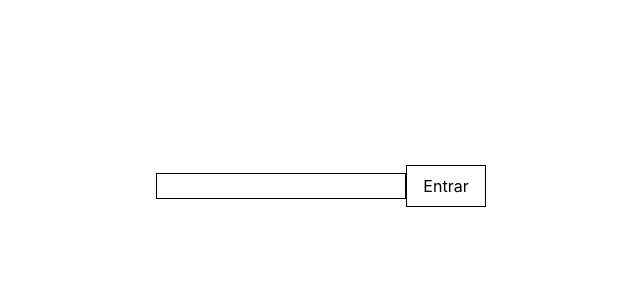
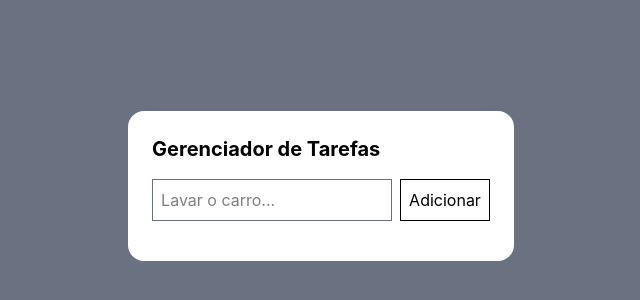
Before and after one commit to jeancarloslima/teste-012-typescript, a React (Vite) app: page / in a window 1280 px wide. Shown: the part 214-514 px from the top of the page, without its empty margins (319-959 px from the left). Built offline with nearby package versions, Linux system fonts and the light colour scheme.

Commit message:
Criando componente de Lista de Tarefas com Typescript

```diff
--- a/src/App.tsx
+++ b/src/App.tsx
@@ -1,16 +1,18 @@
 import LoginForm from "./components/LoginForm"
+import ToDoList from "./components/ToDoList"
 import UserCard from "./components/UserCard"
 import UserProfile from "./components/UserProfile"
 
 function App() {
 
   return (
-    <div className="w-screen min-h-screen flex items-center justify-center">
+    <div className="w-screen min-h-screen flex items-center justify-center bg-gray-500">
       {/* <UserCard name="Jean Lima" age={21} role="admin">
         <h4>Lista de coisas favoritas</h4>
       </UserCard> */}
       {/* <UserProfile /> */}
-      <LoginForm />
+      {/* <LoginForm /> */}
+      <ToDoList />
     </div>
   )
 }
--- /dev/null
+++ b/src/components/ToDoList/index.tsx
@@ -0,0 +1,68 @@
+import { useState, type ChangeEvent } from "react";
+
+interface Task {
+  id: string;
+  title: string;
+  completed: boolean;
+}
+
+export default function ToDoList() {
+  const [tasks, setTasks] = useState<Task[]>([]);
+  const [taskTitle, setTaksTitle] = useState("");
+
+  const handleCreateTaks = (event: React.SubmitEvent<HTMLFormElement>) => {
+    event.preventDefault();
+
+    if (!taskTitle.trim()) return;
+
+    const newTask: Task = {
+      id: crypto.randomUUID(),
+      title: taskTitle,
+      completed: false,
+    };
+
+    setTasks((state) => [...state, newTask]);
+    setTaksTitle("");
+  };
+
+  const handleInputChange = (event: ChangeEvent<HTMLInputElement>) => {
+    setTaksTitle(event.target.value);
+  };
+
+  const toggleTask = (id: string) => {
+    setTasks((state) =>
+      state.map((task) =>
+        task.id === id ? { ...task, completed: !task.completed } : task,
+      ),
+    );
+  };
+
+  return (
+    <div className="p-6 font-sans bg-white text-black rounded-2xl">
+      <h2 className="text-xl font-bold mb-4">Gerenciador de Tarefas</h2>
+
+      <form onSubmit={handleCreateTaks} className="mb-4">
+        <input
+          type="text"
+          placeholder="Lavar o carro..."
+          value={taskTitle}
+          onChange={handleInputChange}
+          className="p-2 mr-2 w-60 border border-gray-500"
+        />
+        <button type="submit" className="p-2 border hover:cursor-pointer">
+          Adicionar
+        </button>
+      </form>
+
+      <ul>
+        {tasks.map((task) => (
+          <li
+            key={task.id}
+            onClick={() => toggleTask(task.id)}
+            className={`hover:cursor-pointer px-1 py-1 ${task.completed ? "line-through bg-green-500 text-white" : "none text-black"}`}
+          >{task.title}</li>
+        ))}
+      </ul>
+    </div>
+  );
+}
```
